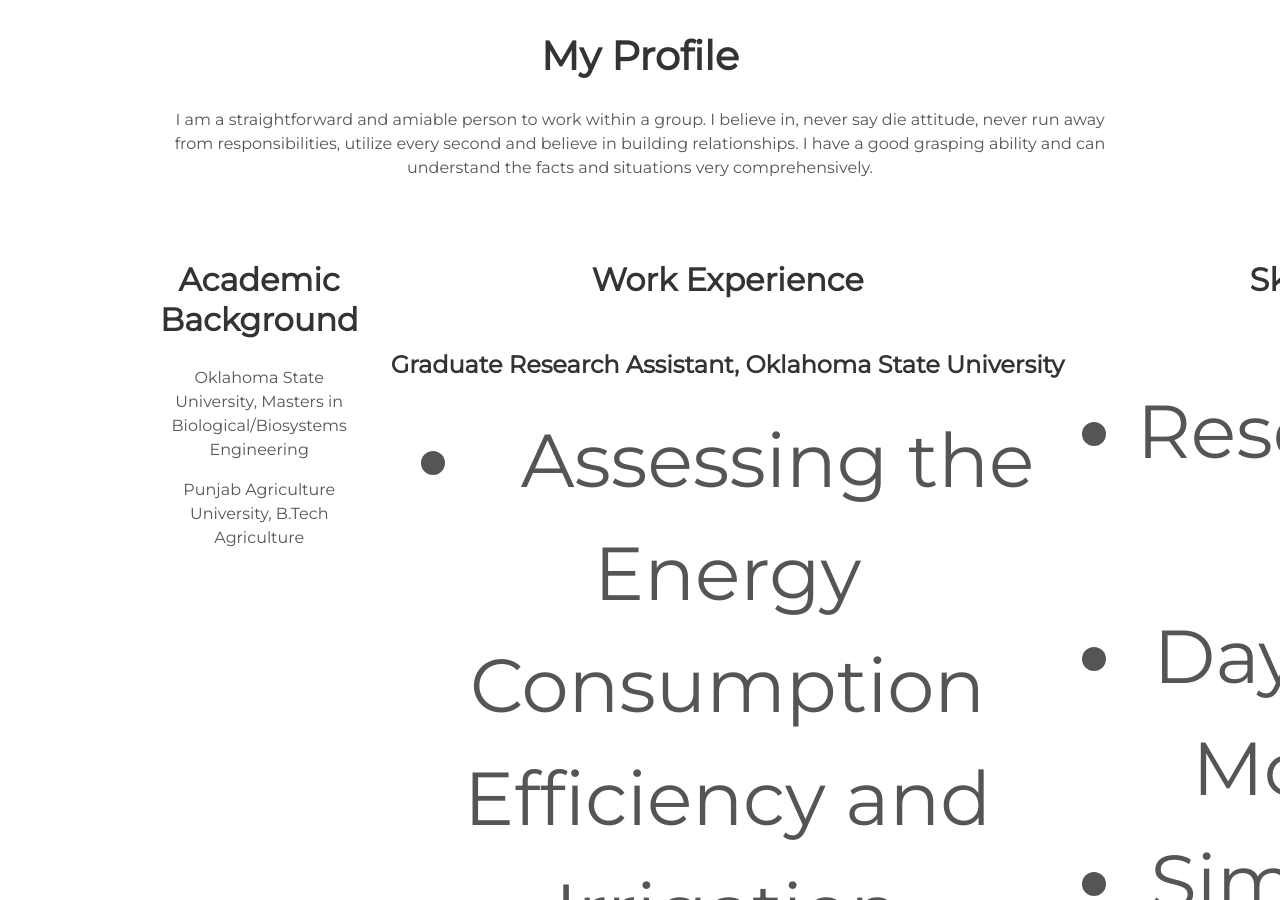
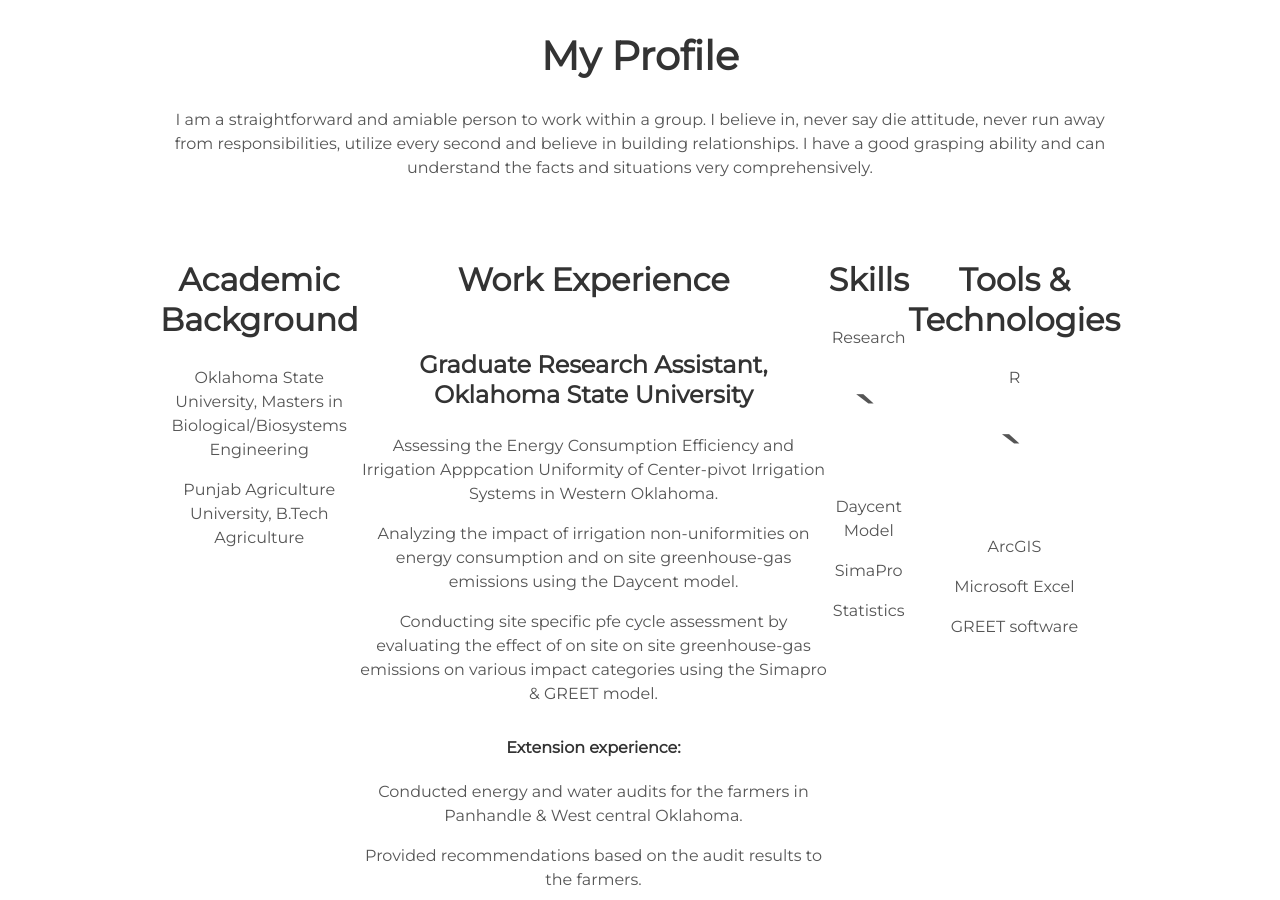
Before and after one commit to abhinavhanda21/dh, a Jekyll site: the page built from index.html, in a window 1280 px wide and 900 px high, scrolled down 949 px. Built offline with Jekyll 4.4.1, drawn with Linux system fonts in a browser that asks for light colours; some of the changed text lies outside the part shown.

Commit message:
Update about.html

```diff
--- a/_includes/about.html
+++ b/_includes/about.html
@@ -12,34 +12,34 @@
                 <div class="col-md-4 text-center">
       <h2>Work Experience</h2>
       <h3>Graduate Research Assistant, Oklahoma State University</h3>
-      <li> Assessing the Energy Consumption Efficiency and Irrigation Application Uniformity of Center-pivot Irrigation Systems in Western Oklahoma.</li>
-      <li>Analyzing the impact of irrigation non-uniformities on energy consumption and on site greenhouse-gas emissions using the Daycent model.</li>
-      <li>Conducting site specific life cycle assessment by evaluating the effect of on site on site greenhouse-gas emissions on various impact categories using the Simapro & GREET model. </li>
-      </ul>
+      <p> Assessing the Energy Consumption Efficiency and Irrigation Apppcation Uniformity of Center-pivot Irrigation Systems in Western Oklahoma.</p>
+      <p>Analyzing the impact of irrigation non-uniformities on energy consumption and on site greenhouse-gas emissions using the Daycent model.</p>
+      <p>Conducting site specific pfe cycle assessment by evaluating the effect of on site on site greenhouse-gas emissions on various impact categories using the Simapro & GREET model. </p>
+
 
 <h4>Extension experience:</h4>
-<ul>
-<li>Conducted energy and water audits for the farmers in Panhandle & West central Oklahoma.</li>
-<li>Provided recommendations based on the audit results to the farmers.</li>
-</ul>
+
+<p>Conducted energy and water audits for the farmers in Panhandle & West central Oklahoma.</p>
+<p>Provided recommendations based on the audit results to the farmers.</p>
+
 </div>
     </div>
                     <div class="col-md-4 text-center">
       <h2>Skills</h2>
-      <ul>
-      <li>Research</li>
-`     <li>Daycent Model</li>
-     <li>SimaPro</li>
-     <li>Statistics</li>
-     </ul>
+
+      <p>Research</p>
+`     <p>Daycent Model</p>
+     <p>SimaPro</p>
+     <p>Statistics</p>
+
     </div>
                     <div class="col-md-4 text-center">
       <h2>Tools & Technologies</h2>
-      <ul>
-      <li>R</li>
-`     <li>ArcGIS</li>
-      <li>Microsoft Excel</li>
-      <li>GREET software</li>
-      <ul>
+
+      <p>R</p>
+`     <p>ArcGIS</p>
+      <p>Microsoft Excel</p>
+      <p>GREET software</p>
+
     </div>
 </div>
```
